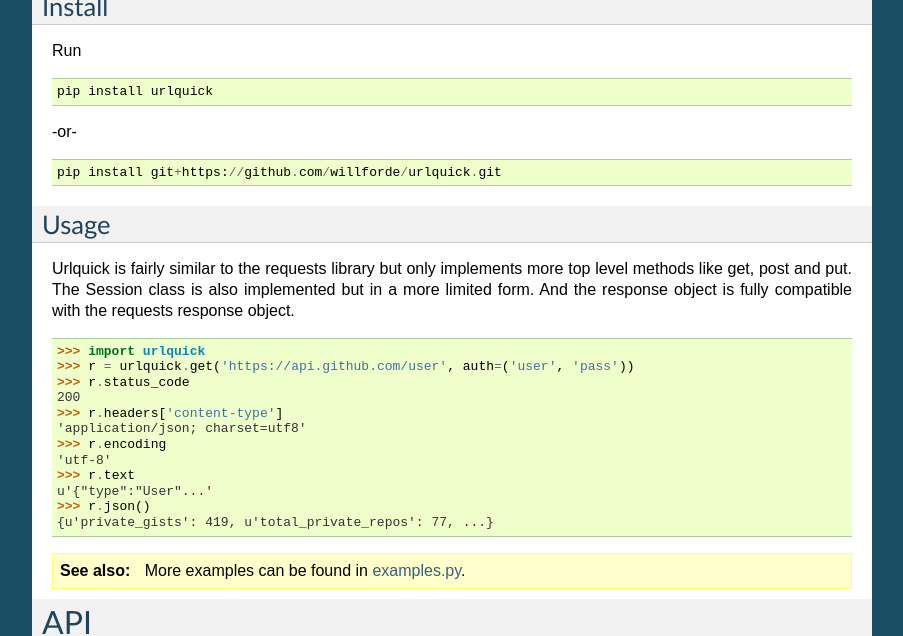
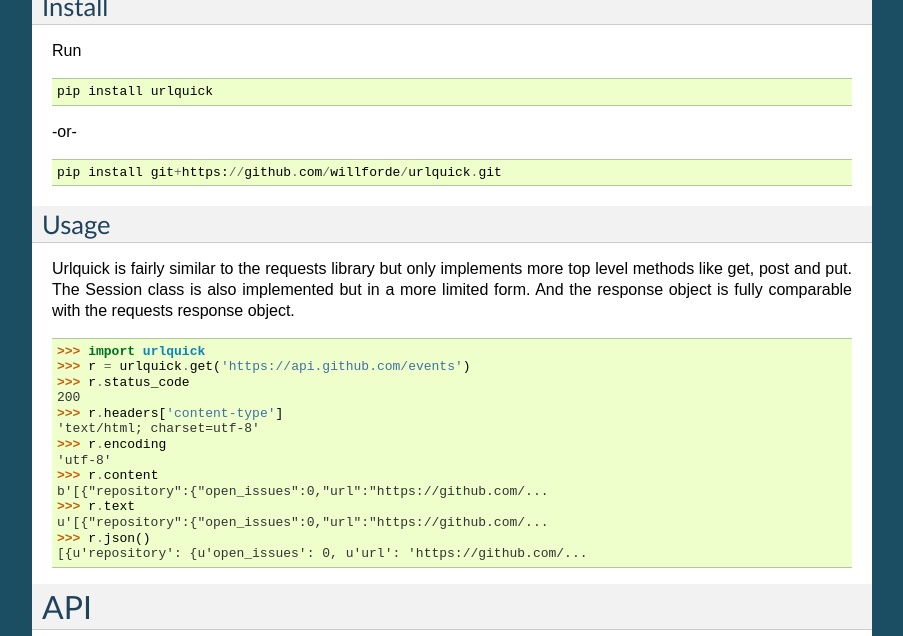
Before and after one commit to willforde/urlquick, a Sphinx documentation site: the page built from docs/index.rst, in a window 1280 px wide and 900 px high, scrolled down 694 px, cut to the strip 0-636 px from the top of the window. Shown: the whole strip, without its empty margins (198-1101 px from the left). Built offline with Sphinx 7.4.7, drawn with Linux system fonts in a browser that asks for light colours.

Commit message:
update docs

```diff
--- a/README.rst
+++ b/README.rst
@@ -13,8 +13,14 @@
 .. image:: https://api.codacy.com/project/badge/Grade/25951f521ebd4534ae64c725e0be9441
     :target: https://www.codacy.com/app/willforde/urlquick?utm_source=github.com&amp;utm_medium=referral&amp;utm_content=willforde/urlquick&amp;utm_campaign=Badge_Grade
 
-.. image:: http://badge.kloud51.com/pypi/py_versions/urlquick.svg
+.. image:: https://img.shields.io/pypi/pyversions/urlquick.svg
     :target: https://pypi.python.org/pypi/urlquick
+
+.. image:: https://img.shields.io/pypi/l/urlquick.svg
+    :target: https://pypi.python.org/pypi/urlquick
+
+.. image:: https://img.shields.io/badge/Say%20Thanks-!-1EAEDB.svg
+   :target: https://saythanks.io/to/willforde
 
 Urlquick
 --------
@@ -56,17 +62,19 @@
 -----
 
 Urlquick is fairly similar to the requests library but only implements more top level methods like get, post and put.
-The Session class is also implemented but in a more limited form. And the response object is fully compatible with the requests response object. ::
+The Session class is also implemented but in a more limited form. And the response object is fully comparable with the requests response object. ::
 
     >>> import urlquick
-    >>> r = urlquick.get('https://api.github.com/user', auth=('user', 'pass'))
+    >>> r = urlquick.get('https://api.github.com/events')
     >>> r.status_code
     200
     >>> r.headers['content-type']
-    'application/json; charset=utf8'
+    'text/html; charset=utf-8'
     >>> r.encoding
     'utf-8'
+    >>> r.content
+    b'[{"repository":{"open_issues":0,"url":"https://github.com/...
     >>> r.text
-    u'{"type":"User"...'
+    u'[{"repository":{"open_issues":0,"url":"https://github.com/...
     >>> r.json()
-    {u'private_gists': 419, u'total_private_repos': 77, ...}
+    [{u'repository': {u'open_issues': 0, u'url': 'https://github.com/...
--- a/docs/index.rst
+++ b/docs/index.rst
@@ -8,9 +8,6 @@
 
 .. include::
     ../README.rst
-
-.. seealso::
-    More examples can be found in `examples.py`_.
 
 API
 ===
@@ -56,5 +53,3 @@
 --------------
 .. autoclass:: urlquick.Request
     :members:
-
-.. _examples.py: https://github.com/willforde/python-htmlement/blob/master/examples.py
```
